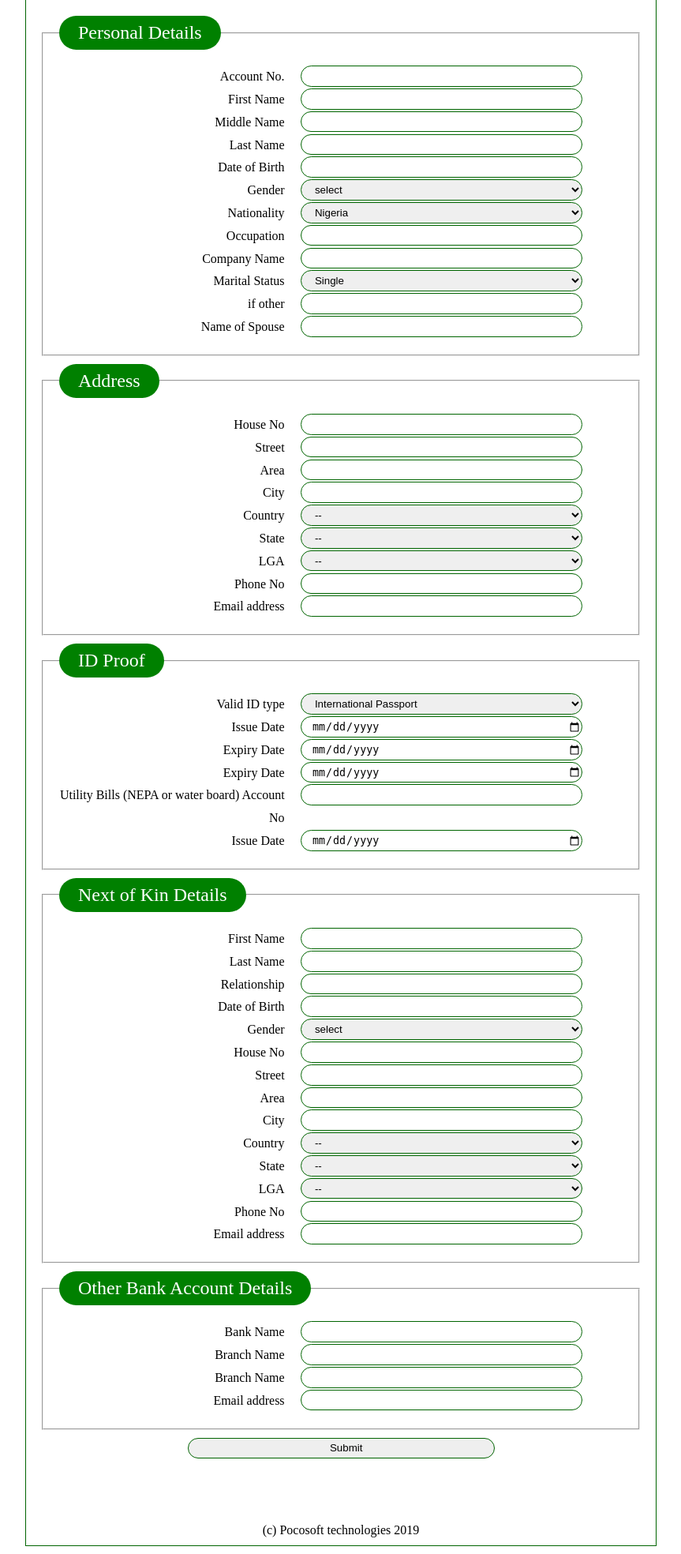
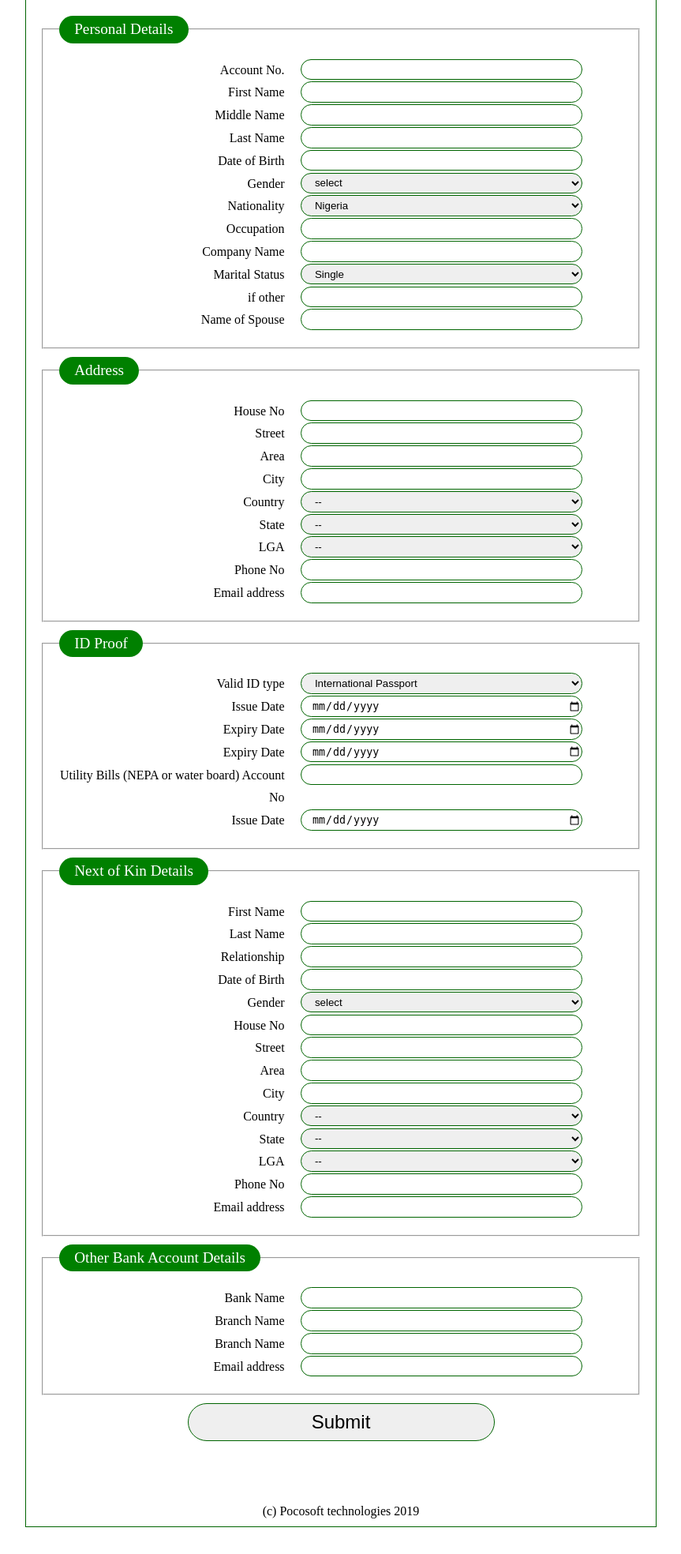
Before and after one commit to Anthropoco/agro_loans, a PHP site: page /loan_form.php in a window 1280 px wide. Shown: the part 76-2044 px from the top of the page at 79% size, without its empty margins (208-1071 px from the left). After the commit the page ends 2010 px from the top, so only its background shows below. Run offline with PHP 8.4, Linux system fonts and the light colour scheme; data comes from the database, SQL or seed files in the repository.

Commit message:
Touch up submit button and legends

```diff
--- a/styles/main.css
+++ b/styles/main.css
@@ -47,7 +47,7 @@ legend{
 	color: white;
 	padding-left: 1em;
 	padding-right: 1em;
-	font-size: 1.5em;
+	font-size: 1.2em;
 	border-radius: 5em;
 }
 
@@ -75,6 +75,9 @@ input:hover, input:focus, select:hover, select:focus{
 
 input[type=submit]{
 	margin-left: 25%;
+	padding: 0;
+	/*height: 4em;*/
+	font-size: 1.5em;
 }
 
 //for mobile
```
